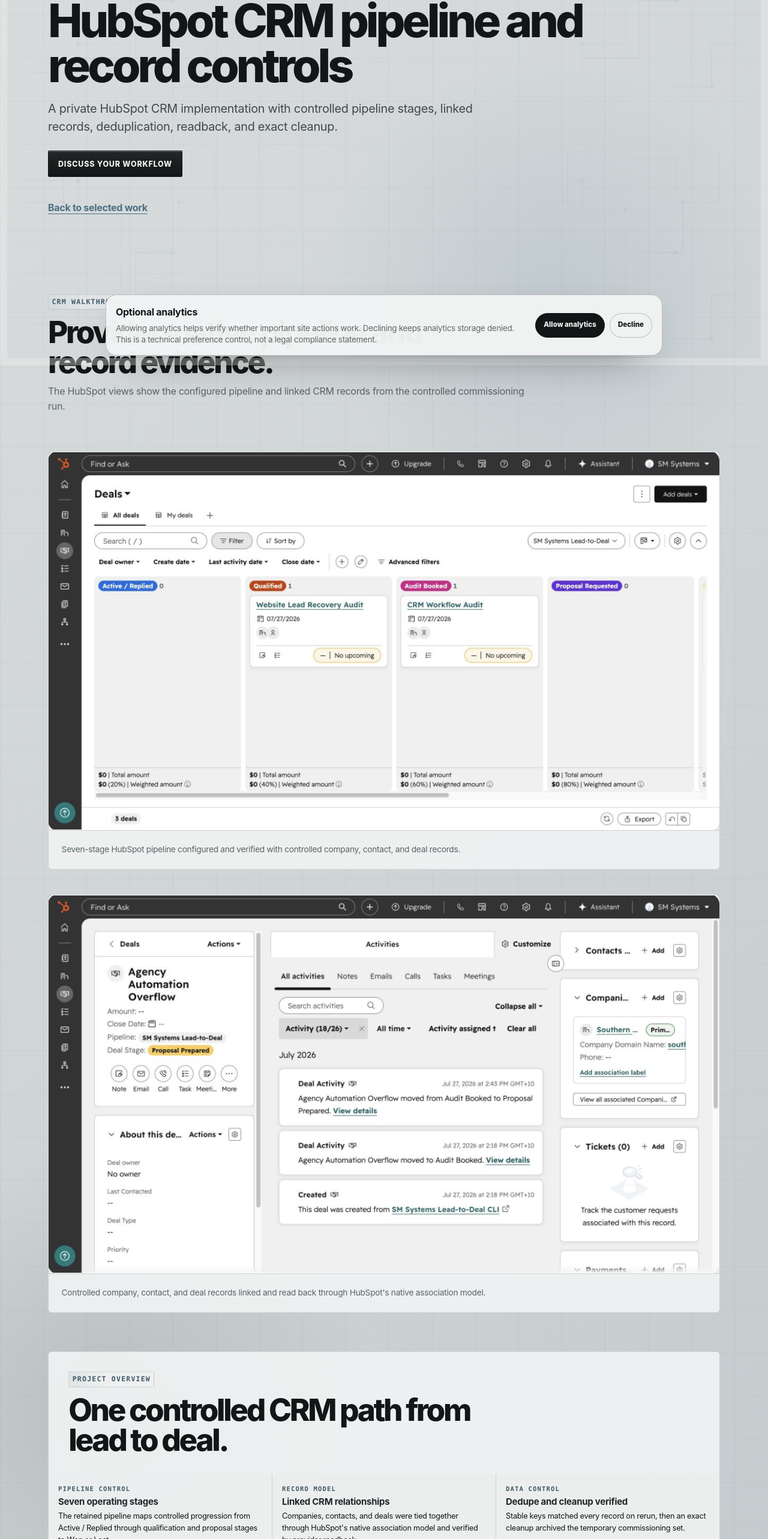
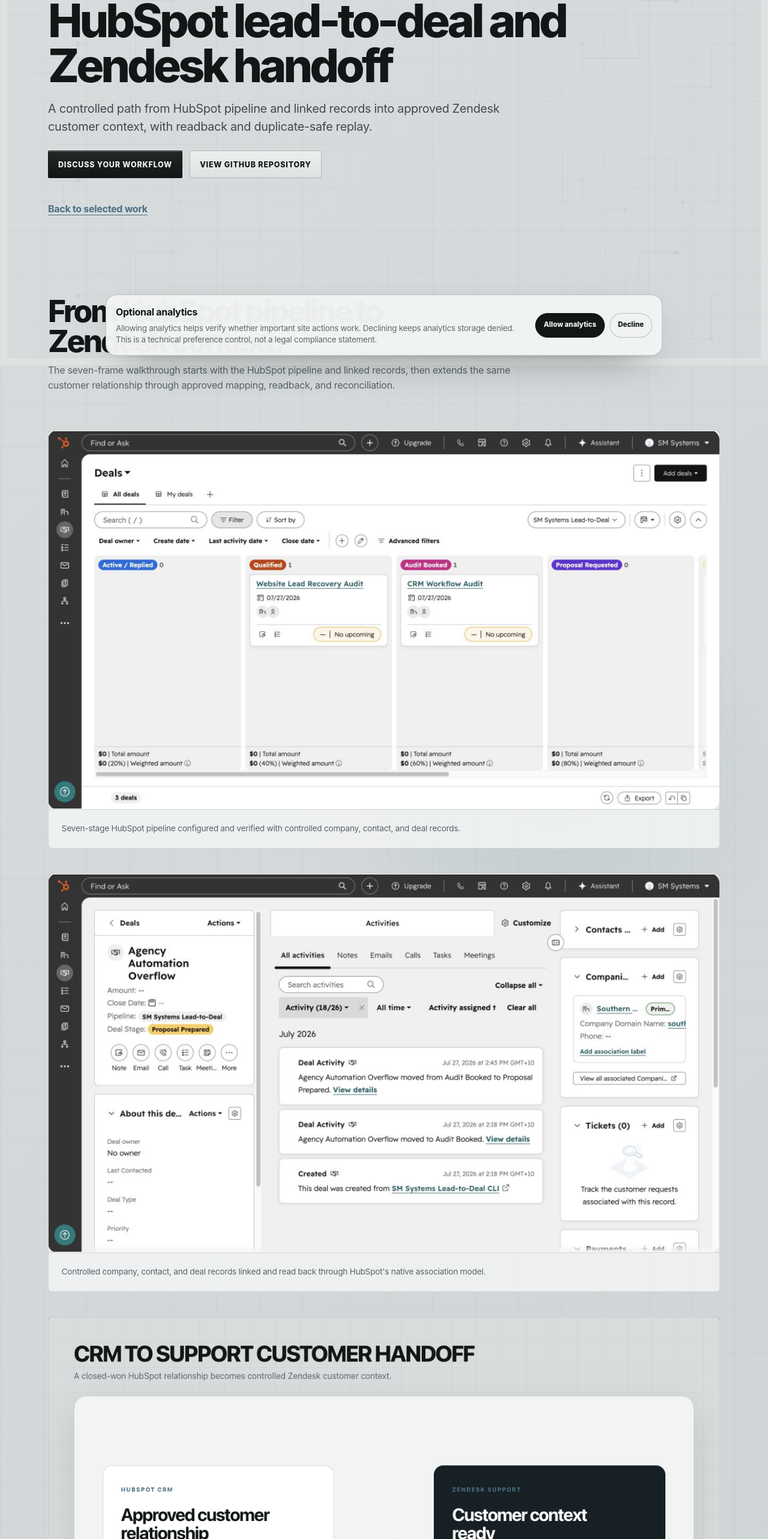
Before and after one commit to stefan-mcf/smsystems.au, a Next.js app: page /work/hubspot-lead-to-deal-crm in a window 1280 px wide. Shown: the part 191-2757 px from the top of the page at 60% size. Built offline with nearby package versions, Linux system fonts and the light colour scheme.

Commit message:
Consolidate HubSpot and Zendesk proof (#15)

```diff
--- a/app/sitemap.ts
+++ b/app/sitemap.ts
@@ -69,12 +69,6 @@ export default function sitemap(): MetadataRoute.Sitemap {
       priority: 0.7,
     },
     {
-      url: `${canonicalSiteUrl}/work/hubspot-zendesk-customer-handoff/`,
-      lastModified,
-      changeFrequency: 'yearly',
-      priority: 0.7,
-    },
-    {
       url: `${canonicalSiteUrl}/work/conversion-measurement-inbound-lead-system/`,
       lastModified,
       changeFrequency: 'yearly',
--- a/app/work/hubspot-lead-to-deal-crm/page.tsx
+++ b/app/work/hubspot-lead-to-deal-crm/page.tsx
@@ -6,74 +6,61 @@ import { ZoomableImage } from '@/components/ui/image-lightbox';
 import { createPageMetadata } from '@/content/metadata';
 import { proofItems } from '@/content/proof';
 
-const hubspotLeadToDeal = proofItems.find(
+const project = proofItems.find(
   (item) => item.slug === 'hubspot-lead-to-deal-crm',
 );
 
-const screenshotLayout = [
-  {
-    src: '/hubspot-lead-to-deal/lead-to-deal-pipeline.png',
-    width: 1149,
-    height: 648,
-  },
-  {
-    src: '/hubspot-lead-to-deal/connected-crm-records.png',
-    width: 1149,
-    height: 648,
-  },
-];
+const pageTitle = 'HubSpot lead-to-deal and Zendesk handoff';
+const pageDescription =
+  'A controlled path from HubSpot pipeline and linked records into approved Zendesk customer context, with readback and duplicate-safe replay.';
+const caseStudyPath = '/work/hubspot-lead-to-deal-crm/';
+const heroImage = '/hubspot-zendesk-handoff/01-crm-to-support-lifecycle.png';
 
 export const metadata: Metadata = createPageMetadata({
-  title: 'HubSpot CRM pipeline and record controls | SM Systems',
-  description:
-    'A private HubSpot CRM implementation with controlled pipeline stages, linked records, stable deduplication, provider readback, and exact cleanup.',
-  path: '/work/hubspot-lead-to-deal-crm/',
+  title: `${pageTitle} | SM Systems`,
+  description: pageDescription,
+  path: caseStudyPath,
   image: {
-    url: '/hubspot-lead-to-deal/lead-to-deal-pipeline.png',
-    width: 1149,
-    height: 648,
-    alt: 'HubSpot lead-to-deal CRM pipeline',
+    url: heroImage,
+    width: 1280,
+    height: 960,
+    alt: 'Controlled customer path from HubSpot CRM to Zendesk support context',
   },
 });
 
 export default function HubspotLeadToDealCrmPage() {
-  if (!hubspotLeadToDeal?.caseStudy) {
-    throw new Error('HubSpot lead-to-deal CRM case study is missing.');
+  if (!project?.caseStudy) {
+    throw new Error('Combined HubSpot and Zendesk case study is missing.');
   }
 
-  const proofStrip = hubspotLeadToDeal.caseStudy.proofStrip ?? [];
-  const screenshotBySource = new Map(
-    (hubspotLeadToDeal.caseStudy.screenshots ?? []).map((screenshot) => [
-      screenshot.src,
-      screenshot,
-    ]),
-  );
-  const screenshots = screenshotLayout.map((layout) => ({
-    ...screenshotBySource.get(layout.src)!,
-    ...layout,
-  }));
+  const proofStrip = project.caseStudy.proofStrip ?? [];
+  const screenshots = project.caseStudy.screenshots ?? [];
 
   return (
     <article className="case-study-page" data-reveal>
       <WorkStructuredData
-        title="HubSpot CRM pipeline and record controls"
-        description="A private HubSpot CRM implementation with controlled pipeline stages, linked records, stable deduplication, provider readback, and exact cleanup."
-        path="/work/hubspot-lead-to-deal-crm/"
-        image="/hubspot-lead-to-deal/lead-to-deal-pipeline.png"
+        title={pageTitle}
+        description={pageDescription}
+        path={caseStudyPath}
+        image={heroImage}
       />
       <header className="case-study-hero">
         <p className="eyebrow">Featured build</p>
-        <h1 className="case-study-title-wide">
-          HubSpot CRM pipeline and record controls
-        </h1>
-        <p className="case-study-lede">
-          A private HubSpot CRM implementation with controlled pipeline stages,
-          linked records, deduplication, readback, and exact cleanup.
-        </p>
+        <h1 className="case-study-title-wide">{pageTitle}</h1>
+        <p className="case-study-lede">{pageDescription}</p>
         <div className="case-study-actions">
           <ProjectEnquiryTrigger className="button button-primary">
             Discuss your workflow
           </ProjectEnquiryTrigger>
+          <Link
+            className="button button-secondary"
+            href={
+              project.primaryLink ??
+              'https://github.com/stefan-mcf/hubspot-zendesk-customer-handoff'
+            }
+          >
+            View GitHub repository
+          </Link>
         </div>
         <Link className="text-link case-study-back" href="/#work">
           Back to selected work
@@ -82,16 +69,16 @@ export default function HubspotLeadToDealCrmPage() {
 
       <section
         className="case-study-gallery"
-        aria-labelledby="hubspot-crm-walkthrough"
+        aria-labelledby="hubspot-customer-path"
       >
         <div className="case-study-section-heading">
-          <p className="proof-lane">CRM walkthrough</p>
-          <h2 id="hubspot-crm-walkthrough">
-            Provider-native pipeline and record evidence.
+          <h2 id="hubspot-customer-path">
+            From HubSpot pipeline to Zendesk context.
           </h2>
           <p>
-            The HubSpot views show the configured pipeline and linked CRM records
-            from the controlled commissioning run.
+            The seven-frame walkthrough starts with the HubSpot pipeline and
+            linked records, then extends the same customer relationship through
+            approved mapping, readback, and reconciliation.
           </p>
         </div>
 
@@ -102,8 +89,8 @@ export default function HubspotLeadToDealCrmPage() {
                 <ZoomableImage
                   src={screenshot.src}
                   alt={screenshot.alt}
-                  width={screenshot.width}
-                  height={screenshot.height}
+                  width={screenshot.width ?? 1280}
+                  height={screenshot.height ?? 960}
                   loading={index === 0 ? 'eager' : 'lazy'}
                 />
               </div>
@@ -119,9 +106,8 @@ export default function HubspotLeadToDealCrmPage() {
 
       <section className="case-study-overview" aria-labelledby="hubspot-overview">
         <div className="case-study-section-heading">
-          <p className="proof-lane">Project overview</p>
           <h2 id="hubspot-overview">
-            One controlled CRM path from lead to deal.
+            Control stays visible across both systems.
           </h2>
         </div>
         <div className="proof-proof-strip">
@@ -137,41 +123,37 @@ export default function HubspotLeadToDealCrmPage() {
 
       <section
         className="case-study-content-grid"
-        aria-label="What the HubSpot CRM implementation includes"
+        aria-label="What the combined HubSpot and Zendesk implementation includes"
       >
         <article>
-          <p className="proof-lane">Pipeline structure</p>
-          <h2>Seven stages keep deal progression visible.</h2>
+          <h2>HubSpot remains the relationship source.</h2>
           <p>
-            The retained pipeline covers Active / Replied, Qualified, Audit
-            Booked, Proposal Requested, Proposal Prepared, Won, and Lost.
+            Company, contact, and deal records are matched by stable keys and
+            verified through native associations before mapping begins.
           </p>
         </article>
         <article>
-          <p className="proof-lane">Record integrity</p>
-          <h2>Associations and deduplication read back cleanly.</h2>
+          <h2>Zendesk receives controlled customer context.</h2>
           <p>
-            Three controlled companies, contacts, and deals were linked through
-            nine HubSpot associations. An idempotent rerun matched every record.
+            The organization is created or matched first, then its readback ID
+            binds one end user without ticket or message actions.
           </p>
         </article>
         <article>
-          <p className="proof-lane">Commissioning boundary</p>
-          <h2>Temporary proof records were removed exactly.</h2>
+          <h2>Replay and exceptions fail closed.</h2>
           <p>
-            The run used no live relationship import or external action. An
-            exact cleanup archived all nine records, and its rerun was a no-op.
+            The second run reuses every provider record. Unapproved, incomplete,
+            duplicate, or mismatched inputs remain blocked.
           </p>
         </article>
       </section>
 
       <section className="case-study-final">
         <div>
-          <p className="proof-lane">Similar systems</p>
-          <h2>Build a CRM around the way your business qualifies work.</h2>
+          <h2>Connect qualification to customer operations.</h2>
           <p>
-            SM Systems builds HubSpot pipelines, record models, validation
-            controls, and review gates for clear lead-to-deal operations.
+            SM Systems can adapt the same pipeline, mapping, approval, readback,
+            and replay controls around an authorized HubSpot and Zendesk workflow.
           </p>
         </div>
         <div className="case-study-actions">
--- a/content/proof.ts
+++ b/content/proof.ts
@@ -360,27 +360,30 @@ export const proofItems: ProofItem[] = [
   },
   {
     slug: 'hubspot-lead-to-deal-crm',
-    title: 'HubSpot lead-to-deal CRM implementation',
+    title: 'HubSpot lead-to-deal and Zendesk handoff',
     lane: 'Built',
     problemShape:
-      'A private HubSpot CRM implementation with a seven-stage pipeline, linked company, contact and deal records, stable deduplication, provider readback, and exact cleanup.',
+      'A controlled customer path from a seven-stage HubSpot pipeline and linked CRM records into approved Zendesk customer context with provider readback and duplicate-safe replay.',
     caseStudyLink: '/work/hubspot-lead-to-deal-crm/',
+    primaryLink:
+      'https://github.com/stefan-mcf/hubspot-zendesk-customer-handoff',
+    primaryLinkLabel: 'View GitHub repository',
     caseStudy: {
       proofStrip: [
         {
-          label: 'PIPELINE CONTROL',
-          title: 'Seven operating stages',
-          body: 'The retained pipeline maps controlled progression from Active / Replied through qualification and proposal stages to Won or Lost.',
+          label: 'CRM FOUNDATION',
+          title: 'Seven-stage HubSpot lifecycle',
+          body: 'Linked companies, contacts, and deals move through controlled qualification and proposal stages using stable record keys.',
         },
         {
-          label: 'RECORD MODEL',
-          title: 'Linked CRM relationships',
-          body: "Companies, contacts, and deals were tied together through HubSpot's native association model and verified by provider readback.",
+          label: 'PROVIDER HANDOFF',
+          title: 'Approved Zendesk context',
+          body: 'A closed-won HubSpot relationship maps into one Zendesk organization and linked end user without creating a ticket.',
         },
         {
-          label: 'DATA CONTROL',
-          title: 'Dedupe and cleanup verified',
-          body: 'Stable keys matched every record on rerun, then an exact cleanup archived the temporary commissioning set.',
+          label: 'REPLAY CONTROL',
+          title: 'Readback and reconciliation',
+          body: 'Provider IDs are read back and reused while invalid, unapproved, incomplete, or mismatched inputs remain blocked.',
         },
       ],
       screenshots: [
@@ -400,40 +403,6 @@ export const proofItems: ProofItem[] = [
           width: 1149,
           height: 648,
         },
-      ],
-    },
-    featured: true,
-    featuredBuild: true,
-  },
-  {
-    slug: 'hubspot-zendesk-customer-handoff',
-    title: 'HubSpot to Zendesk customer handoff',
-    lane: 'Built',
-    problemShape:
-      'A controlled CRM-to-support handoff that maps an approved won HubSpot relationship into one Zendesk organization and linked end user with provider readback and duplicate-safe replay.',
-    caseStudyLink: '/work/hubspot-zendesk-customer-handoff/',
-    primaryLink:
-      'https://github.com/stefan-mcf/hubspot-zendesk-customer-handoff',
-    primaryLinkLabel: 'View GitHub repository',
-    caseStudy: {
-      proofStrip: [
-        {
-          label: 'CRM SOURCE',
-          title: 'One linked HubSpot relationship',
-          body: 'One company, contact, and closed-won deal were retained through three native associations and verified by provider readback.',
-        },
-        {
-          label: 'SUPPORT CONTEXT',
-          title: 'One Zendesk customer record',
-          body: 'The mapped organization retains service context, the next action, and one linked end user without creating a ticket.',
-        },
-        {
-          label: 'REPLAY CONTROL',
-          title: 'Duplicate-safe second run',
-          body: 'The second run reused every provider record, preserved the relationship, and performed no customer communication.',
-        },
-      ],
-      screenshots: [
         {
           src: '/hubspot-zendesk-handoff/01-crm-to-support-lifecycle.png',
           alt: 'Controlled CRM-to-support lifecycle from an approved HubSpot relationship to mapped Zendesk customer context.',
--- a/content/services.ts
+++ b/content/services.ts
@@ -243,9 +243,9 @@ export const serviceItems: ServiceItem[] = [
     ],
     proof: [
       {
-        title: 'HubSpot lead-to-deal CRM',
+        title: 'HubSpot lead-to-deal and Zendesk handoff',
         description:
-          'A controlled HubSpot implementation with pipeline stages, linked records, deduplication, provider readback, and exact cleanup.',
+          'A controlled customer path from HubSpot pipeline stages and linked records into approved Zendesk customer context with provider readback and replay controls.',
         href: '/work/hubspot-lead-to-deal-crm/',
         image: {
           src: '/hubspot-lead-to-deal/lead-to-deal-pipeline.png',
```
Also changed, not shown: app/work/hubspot-zendesk-customer-handoff/page.tsx (+2 -166 lines).
